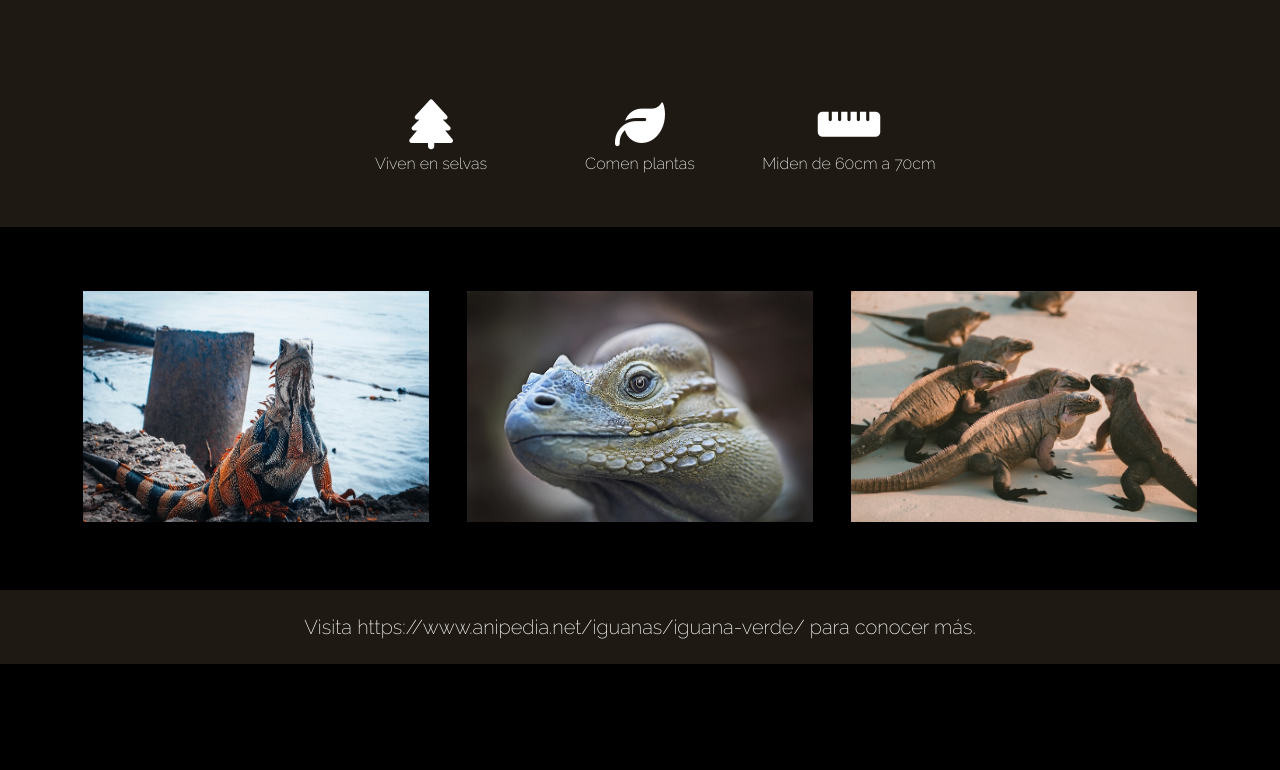
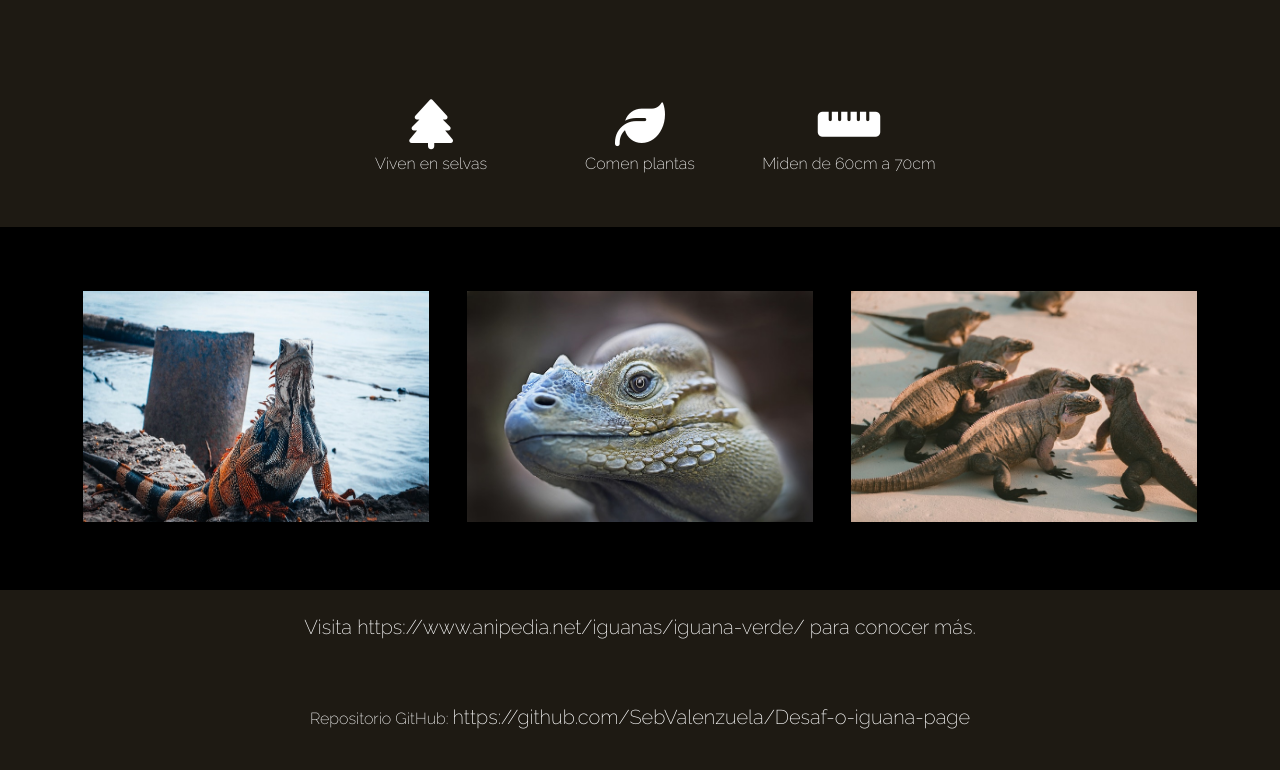
Before and after one commit to SebValenzuela/Desaf-o-iguana-page, a plain HTML site: page index.html in a window 1280 px wide. Shown: the part 1438-2208 px from the top of the page. Before the commit the page ends 2102 px from the top, so only its background shows below. Drawn offline with Linux system fonts and the light colour scheme.

Commit message:
add github page and proyect image

```diff
--- a/index.html
+++ b/index.html
@@ -48,6 +48,7 @@
         <div class="hipertexto">
             <a href="https://www.anipedia.net/iguanas/iguana-verde">Visita https://www.anipedia.net/iguanas/iguana-verde/ para conocer más.</a>
         </div>
+        <div class="hipertexto"><p>Repositorio GitHub: <a href="https://github.com/SebValenzuela/Desaf-o-iguana-page">https://github.com/SebValenzuela/Desaf-o-iguana-page</a></p></div>
     </section>
 </body>
 </html>
```
Also changed, not shown: 1 other file.
